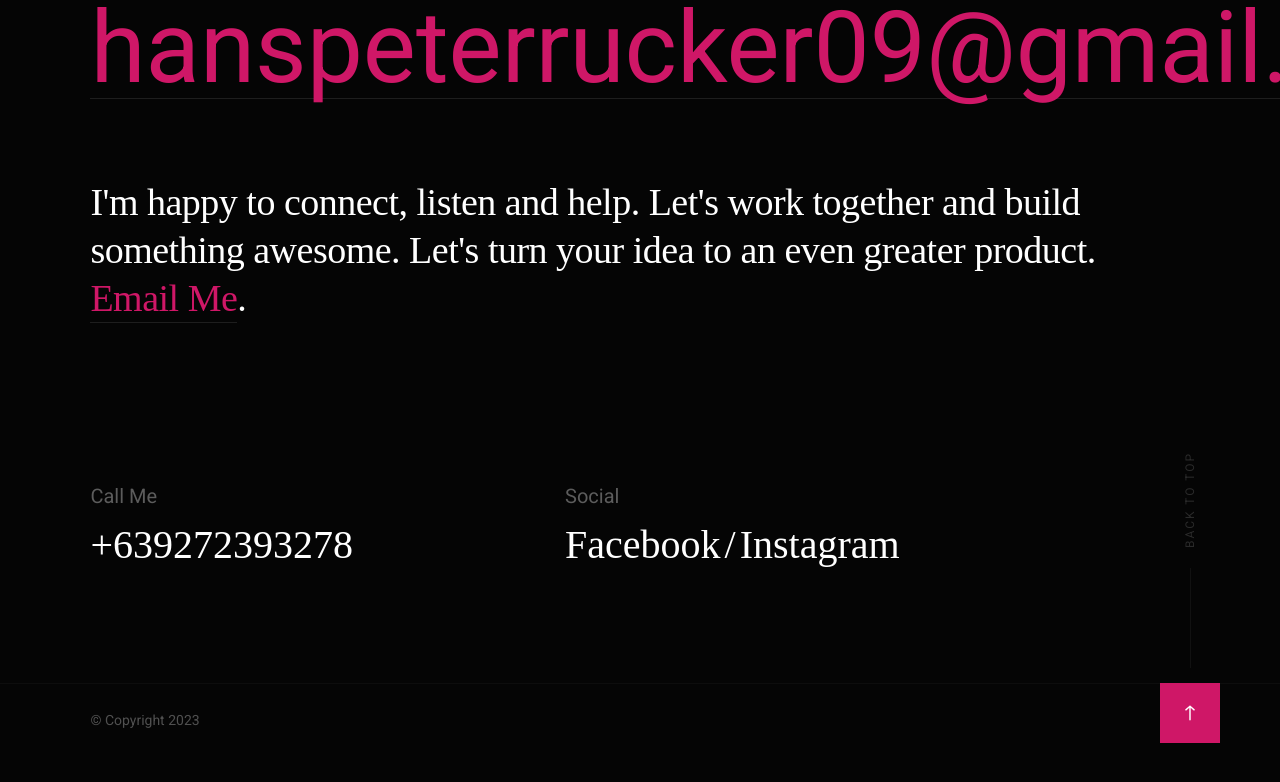
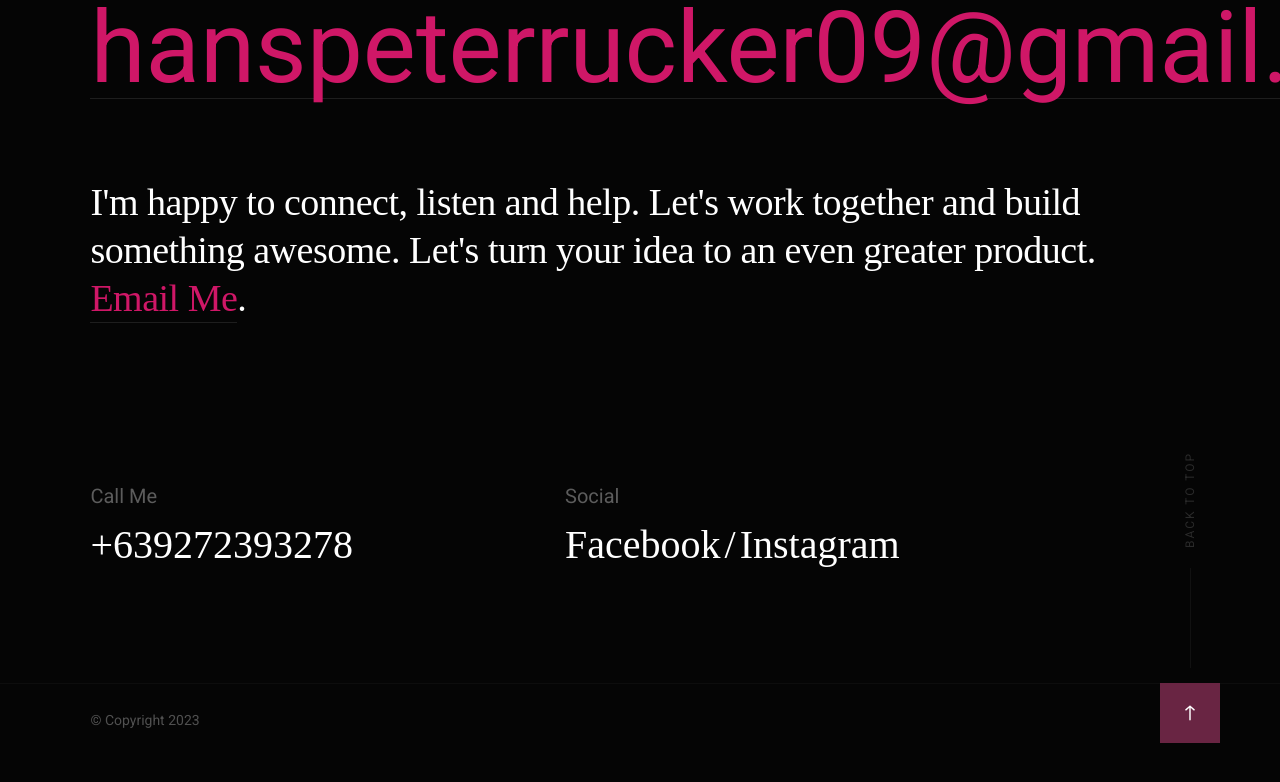
Before and after one commit to HansRucker/Portfolio, a plain HTML site: page Portfolio/mainpage.html in a window 1280 px wide. In both pictures the pointer is over the link 1190 px from the left and 6974 px from the top of the page. Shown: the part 6261-7043 px from the top of the page. Drawn offline with Linux system fonts and the light colour scheme; a web font is replaced by a local one.

Commit message:
f commit

```diff
--- a/Portfolio/css/main.css
+++ b/Portfolio/css/main.css
@@ -3495,7 +3495,7 @@ footer a:visited {
 
 .ss-go-top a:hover,
 .ss-go-top a:focus {
-  background-color: #cf1767;
+  background-color: #692543;
   color: #ffffff;
 }
 
```
